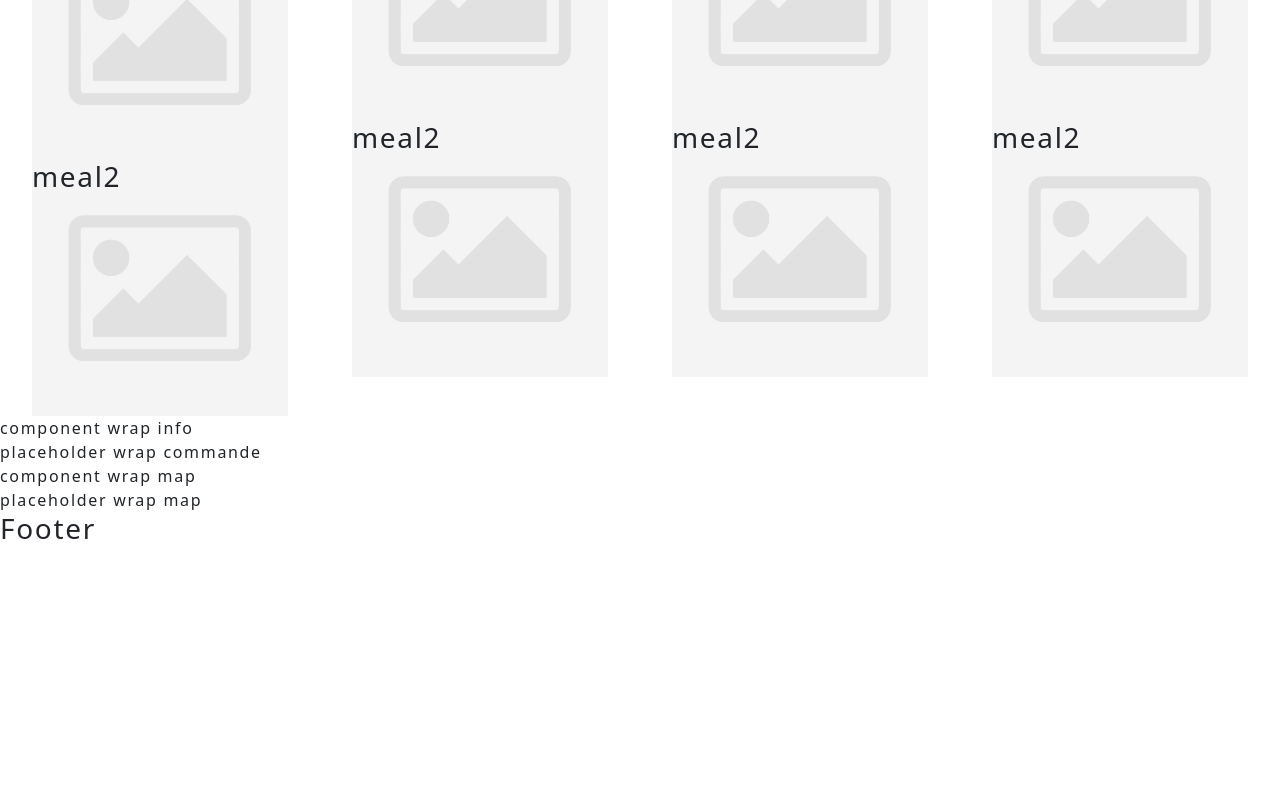
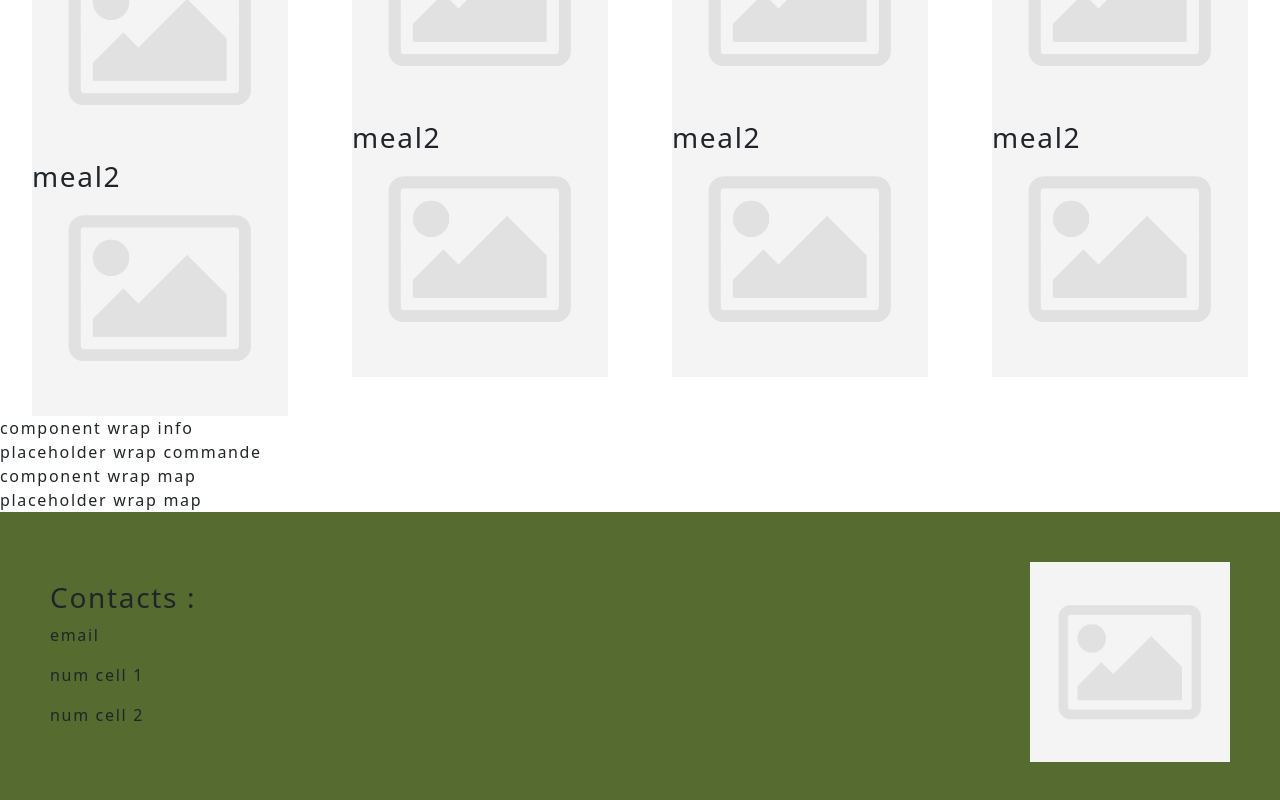
Before and after one commit to Kebrouh/cagiotti, a Vue app: page /#/ in a window 1280 px wide. Shown: the part 521-1321 px from the top of the page. Before the commit the page ends 1068 px from the top, so only its background shows below. Built offline with nearby package versions, Linux system fonts and the light colour scheme.

Commit message:
feature-footer-posBase

```diff
--- a/src/assets/scss/components/footer/footer.scss
+++ b/src/assets/scss/components/footer/footer.scss
@@ -0,0 +1,22 @@
+.footer{
+    @include setFlex(row, space-between, center);
+    width: 100%;
+    height: 300px;
+
+    //temporaire !!!
+    background-color: darkolivegreen;
+
+    &>.wrapInfo{
+        margin-left: 50px;
+    }
+
+    &>.wrapLogo{
+        width: 200px;
+        margin-right: 50px;
+
+        &>img{
+            width: 100%;
+            object-fit: contain;
+        }
+    }
+}
--- a/src/components/commun/FooterApp/FooterApp.vue
+++ b/src/components/commun/FooterApp/FooterApp.vue
@@ -5,7 +5,16 @@
 <template>
     <div class="footer">
 
-        <h3>Footer</h3>
+        <div class="wrapInfo">
+            <h3>Contacts :</h3>
+            <p>email</p>
+            <p>num cell 1</p>
+            <p>num cell 2</p>
+        </div>
+
+        <div class="wrapLogo">
+            <img src="@/assets/img/no-img.png" alt="logo">
+        </div>
 
     </div>
 </template>
```
